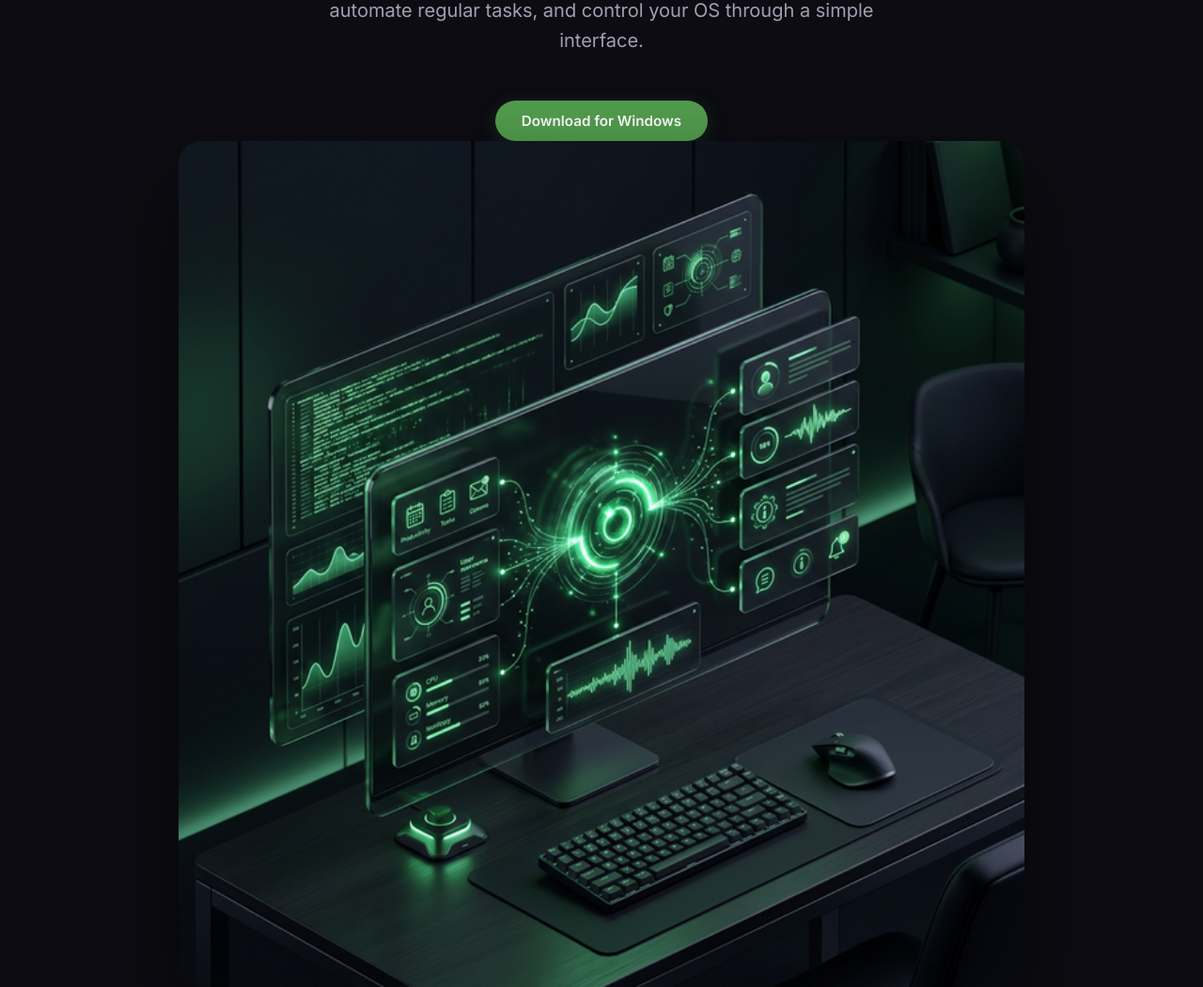
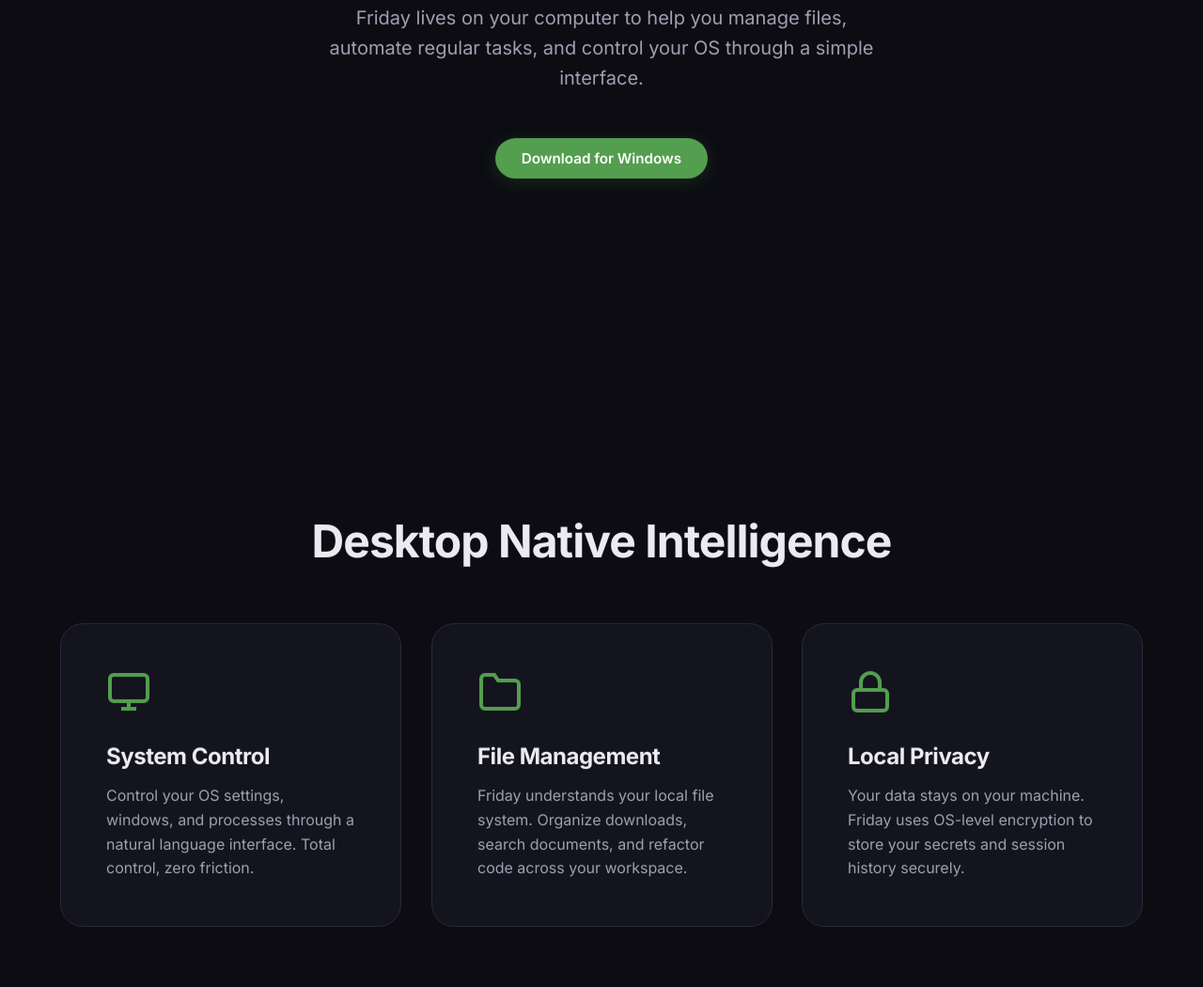
Before and after one commit to ebuka1017/Project-Friday, a website built with Vite: page website/index.html in a window 1280 px wide. Shown: the part 503-1553 px from the top of the page at 94% size. Built offline with nearby package versions, Linux system fonts and the light colour scheme.

Commit message:
Remove hero image and adjust spacing

```diff
--- a/website/index.html
+++ b/website/index.html
@@ -62,9 +62,6 @@
                     </div>
                 </div>
 
-                <div class="hero-image-container" data-reveal>
-                    <img src="assets/hero-v2.png" alt="Friday Personal Assistant Interface" style="width: 100%; max-width: 900px; border-radius: var(--radius-lg); box-shadow: 0 40px 100px rgba(0,0,0,0.5);">
-                </div>
             </div>
         </section>
 
--- a/website/style.css
+++ b/website/style.css
@@ -184,8 +184,8 @@ header.scrolled {
 /* ── Hero ──────────────────────────────────────────────────────────────── */
 
 .hero {
-    padding-top: 200px;
-    padding-bottom: 80px;
+    padding-top: 240px;
+    padding-bottom: 240px;
     text-align: center;
     position: relative;
 }
```
